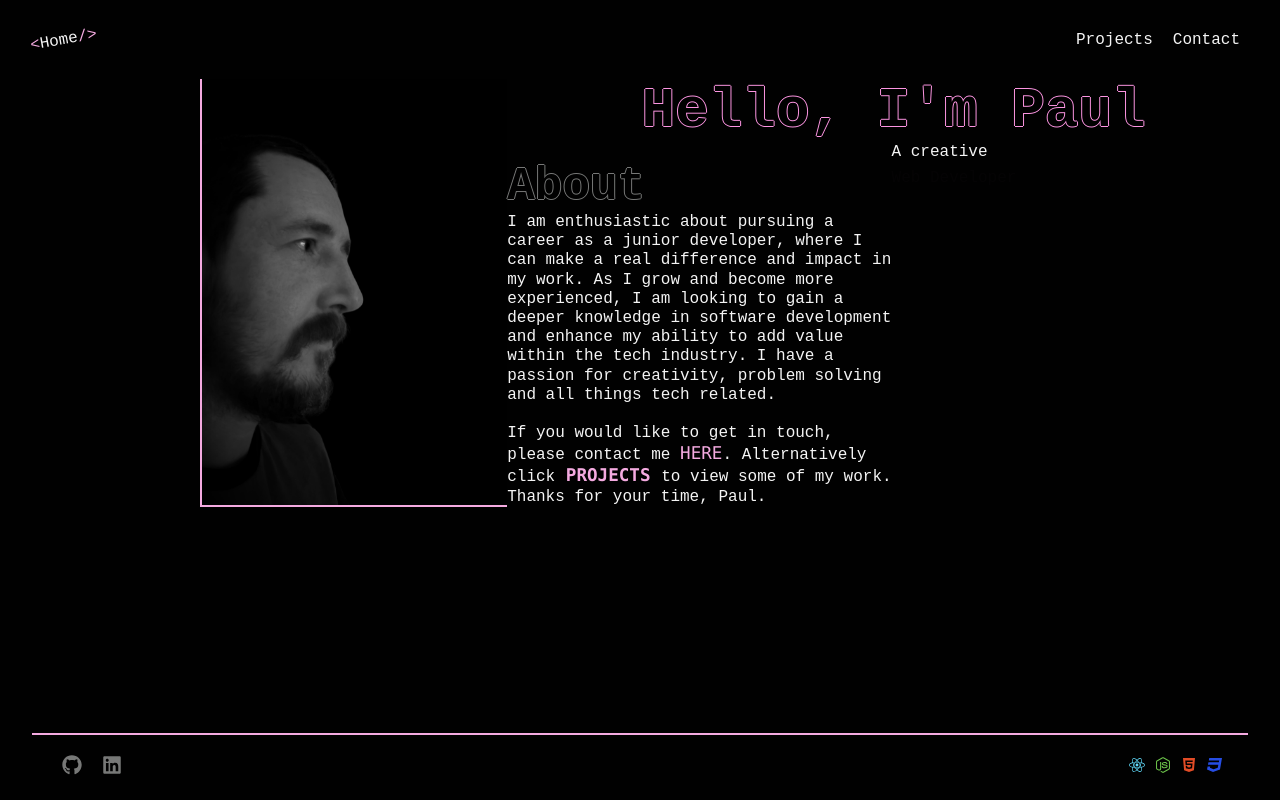
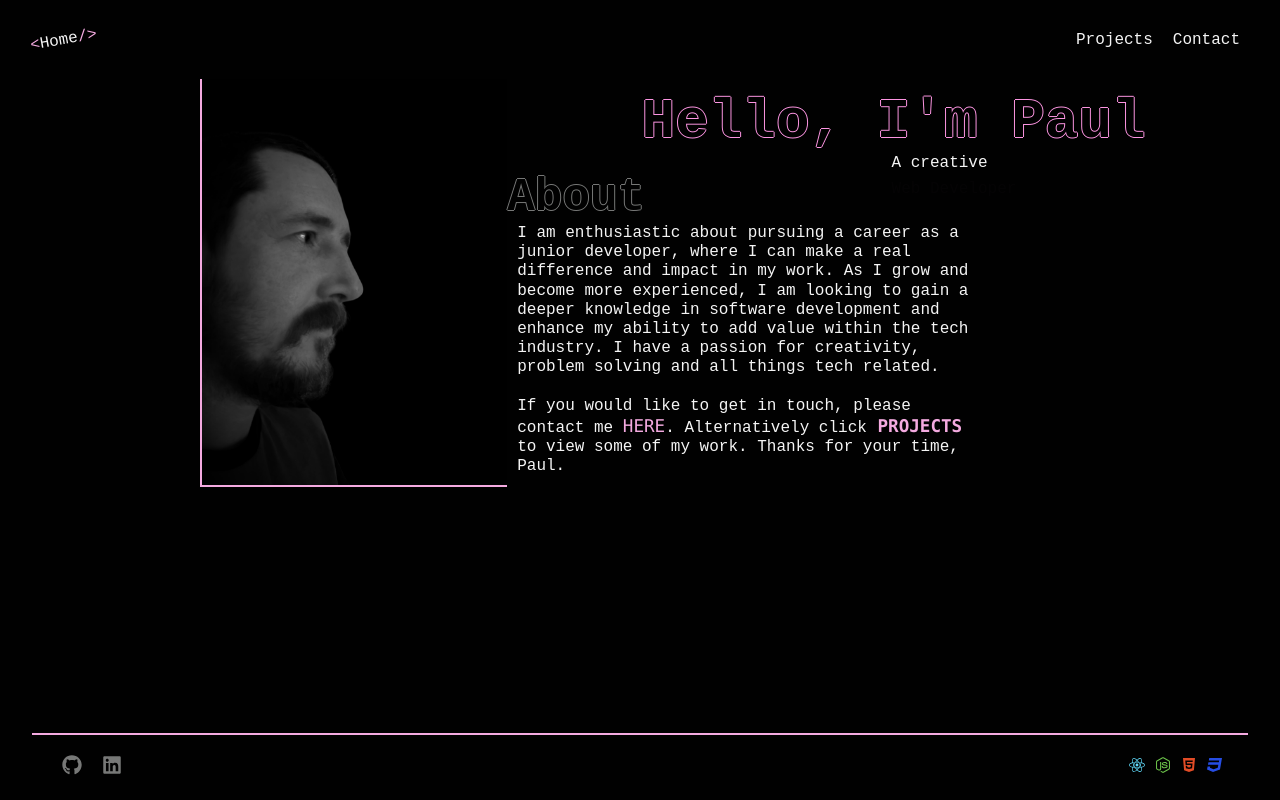
Before and after one commit to paulg44/portfolio_one, a React (Create React App) app in the folder my-portfolio/: page / in a window 1280 px wide. Built offline with nearby package versions, Linux system fonts and the light colour scheme; a web font is replaced by a local one.

Commit message:
change about paragraph width to lok better on standard laptop screen size

```diff
--- a/my-portfolio/src/Pages/Homepage/Homepage.css
+++ b/my-portfolio/src/Pages/Homepage/Homepage.css
@@ -66,7 +66,8 @@
 }
 
 .about p {
-  width: 50%;
+  width: 60%;
+  margin-left: 10px;
   line-height: 1.2;
   animation: fade-in 2.5s ease-in;
 }
```
